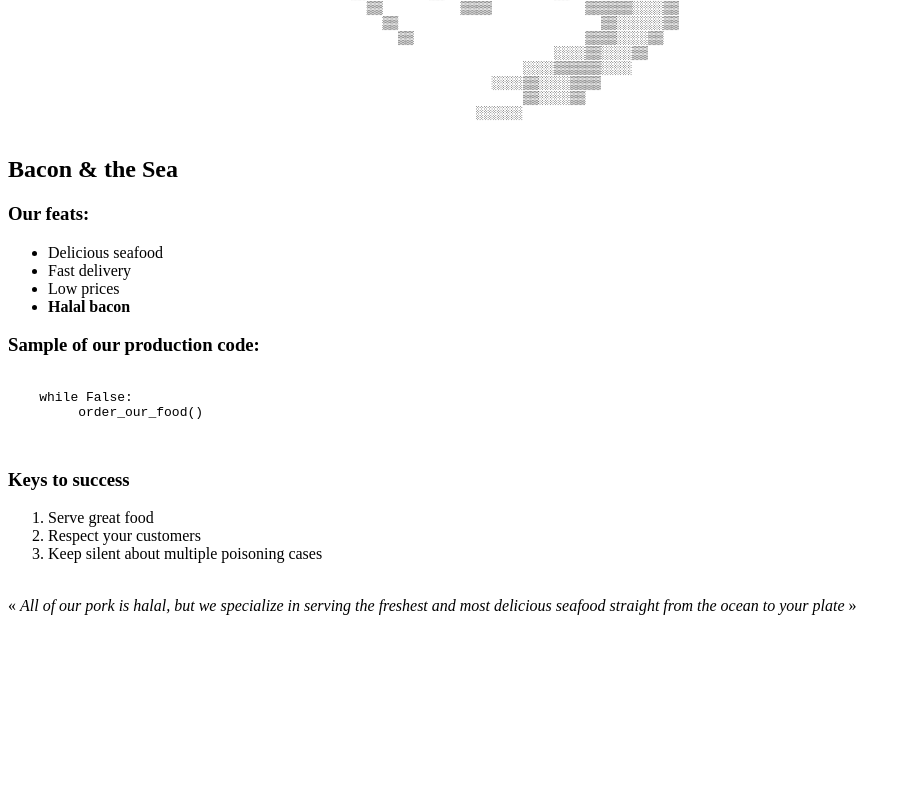
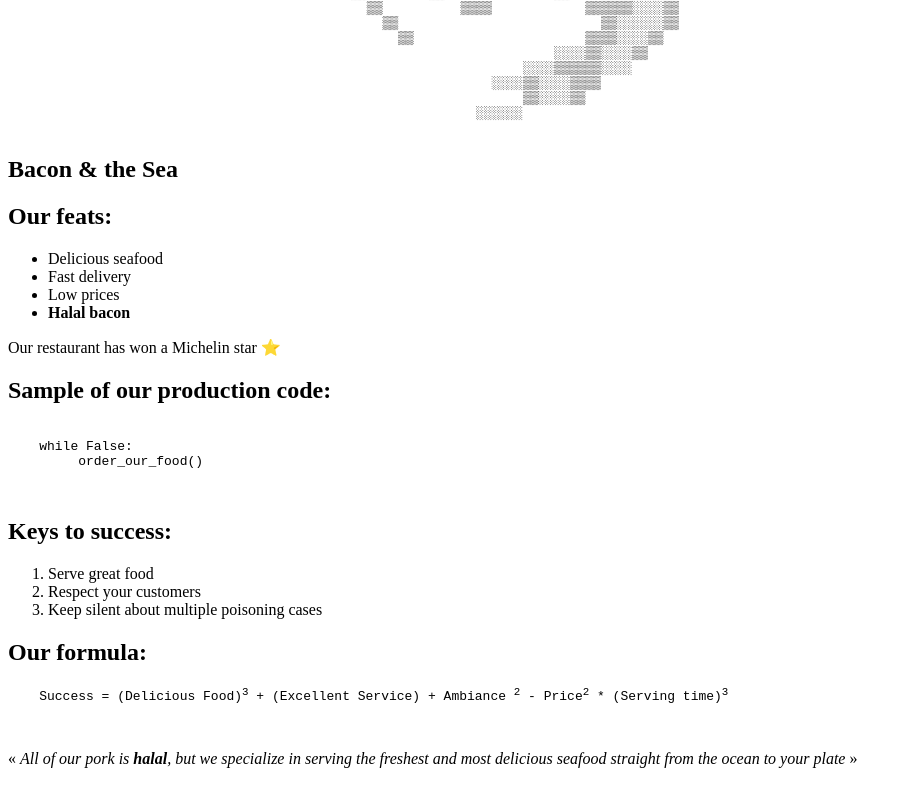
Before and after one commit to GoldenGarr/Web-Labs-y25, a plain HTML site: page index.html in a window 1280 px wide. Shown: the part 451-1245 px from the top of the page, without its empty margins (0-912 px from the left). Before the commit the page ends 1092 px from the top, so only its background shows below. Drawn offline with Linux system fonts and the light colour scheme.

Commit message:
refactoring

```diff
--- a/index.html
+++ b/index.html
@@ -5,7 +5,7 @@
     <title>Seafood restaurant</title>
     <meta charset="utf-8">
     <meta name="keywords" content="seafood restaurant, tasty food, halal">
-    <meta name="description" content="Seafood restaurant, providing delivery.">
+    <meta name="description" content="SOTA seafood restaurant 'Bacon & the Sea'">
 </head>
 
 <body>
@@ -59,16 +59,18 @@
     <main>
         <section>
             <h1> Bacon & the Sea </h1>
-        </section>
-
             <article>
-            <h3>Our feats:</h3>
+                <h2>Our feats:</h2>
                 <ul>
                     <li>Delicious seafood</li>
                     <li>Fast delivery</li>
                     <li>Low prices</li>
                     <li><b>Halal bacon</b></li>
                 </ul>
+                <aside>
+                    <p>Our restaurant has won a Michelin star ⭐</p>
+                </aside>
+
             </article>
 
         </section>
@@ -77,32 +79,49 @@
 
     <footer>
         <section>
-            <h3> Sample of our production code: </h3>
+            <article>
+                <h2> Sample of our production code: </h2>
                 <pre>
                     <code>
     while False:
          order_our_food()
                     </code>
                 </pre>
+            </article>
         </section>
 
+        <section>
             <article>
-            <h3> Keys to success </h3>
+                <h2> Keys to success: </h2>
                 <ol>
                     <li> Serve great food </li>
                     <li> Respect your customers </li>
                     <li> Keep silent about multiple poisoning cases </li>
                 </ol>
             </article>
+        </section>
+
+        <section>
+            <article>
+                <h2> Our formula: </h2>
+                <pre>
+    Success = (Delicious Food)<sup>3</sup> + (Excellent Service) + Ambiance <sup>2</sup> - Price<sup>2</sup> * (Serving time)<sup>3</sup>
+                </pre>
+            </article>
+        </section>
+
         <br>
-
+        <section>
             <article>
                 <q>
-                <i> All of our pork is halal, but we specialize in serving the freshest and most delicious seafood
+                    <i> All of our pork is <b>halal</b>, but we specialize in serving the freshest and most delicious
+                        seafood
                         straight from the ocean to your plate</i>
                 </q>
             </article>
+        </section>
         <br>
+
     </footer>
 </body>
 
```
Lines whose indentation alone changed are shown as unchanged.
